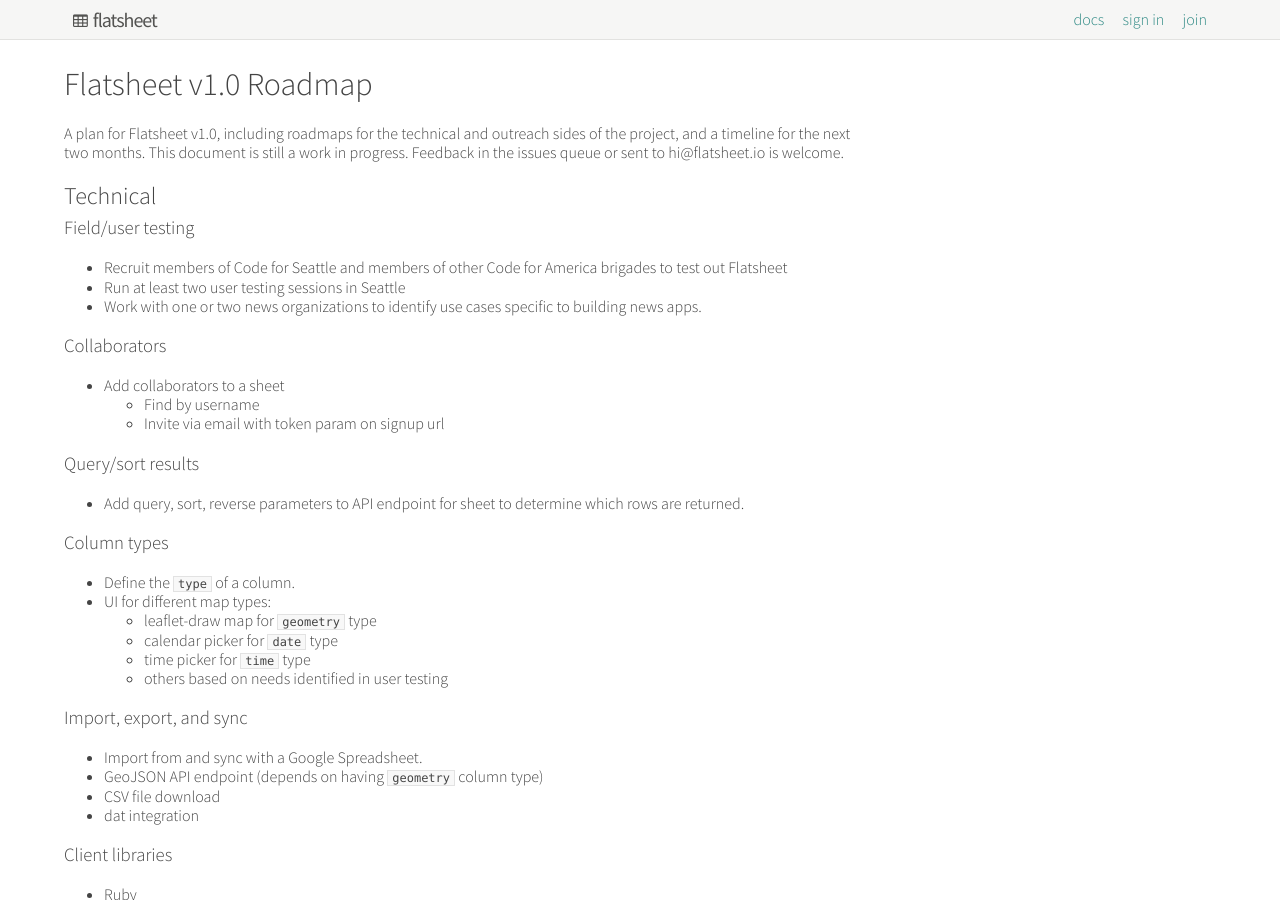
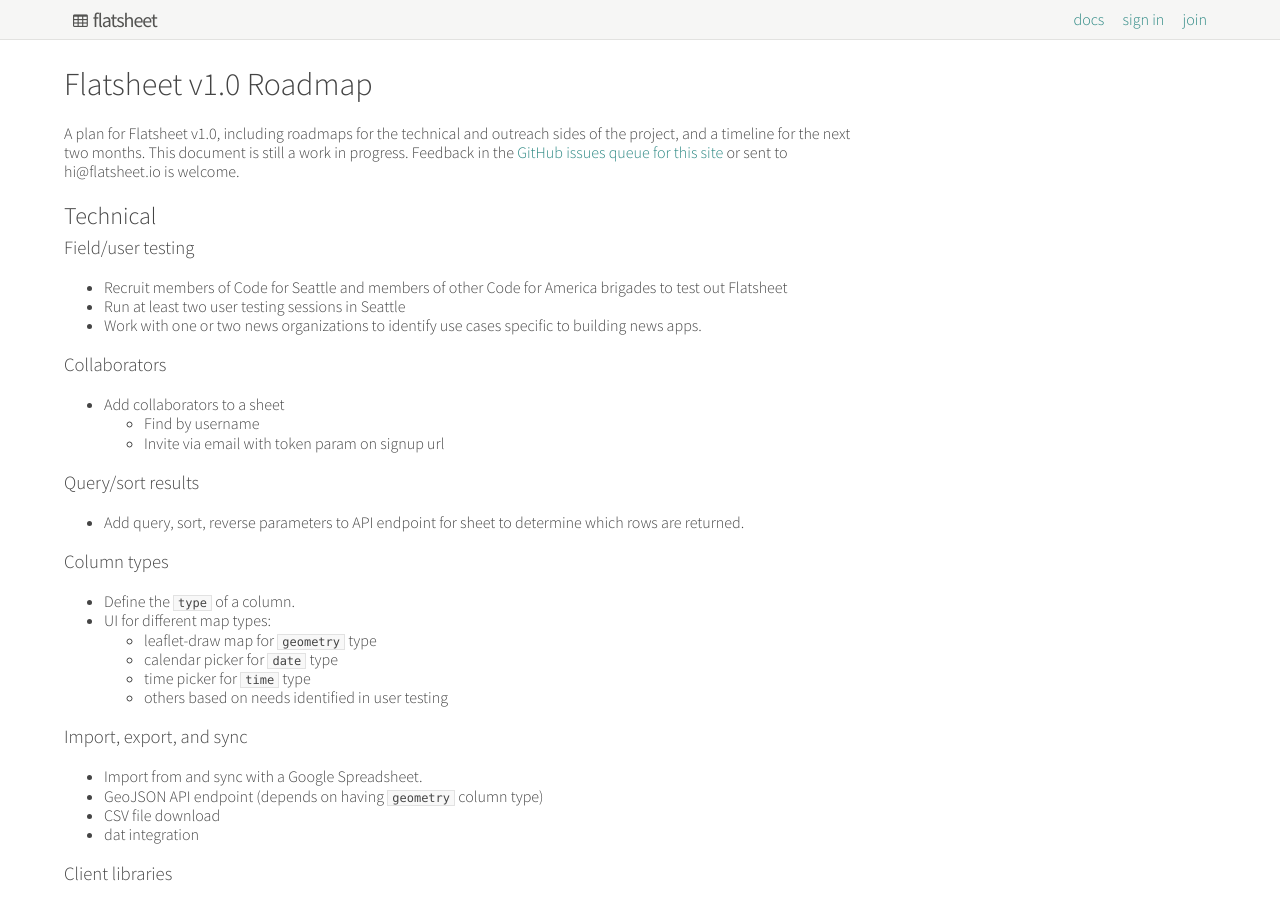
Before and after one commit to flatsheet/flatsheet.github.io, a Jekyll site: the page built from roadmap.md, in a window 1280 px wide and 900 px high. Built offline with Jekyll 4.4.1, drawn with Linux system fonts in a browser that asks for light colours; nearby versions of some CDN libraries; Markdown is read by kramdown in place of the engine named in the settings.

Commit message:
add link to issues queue

```diff
--- a/roadmap.md
+++ b/roadmap.md
@@ -3,7 +3,7 @@
 ---
 
 # Flatsheet v1.0 Roadmap
-A plan for Flatsheet v1.0, including roadmaps for the technical and outreach sides of the project, and a timeline for the next two months. This document is still a work in progress. Feedback in the issues queue or sent to hi@flatsheet.io is welcome.
+A plan for Flatsheet v1.0, including roadmaps for the technical and outreach sides of the project, and a timeline for the next two months. This document is still a work in progress. Feedback in the [GitHub issues queue for this site](https://github.com/flatsheet/flatsheet.github.io/issues) or sent to hi@flatsheet.io is welcome.
 
 ## Technical
 
```
